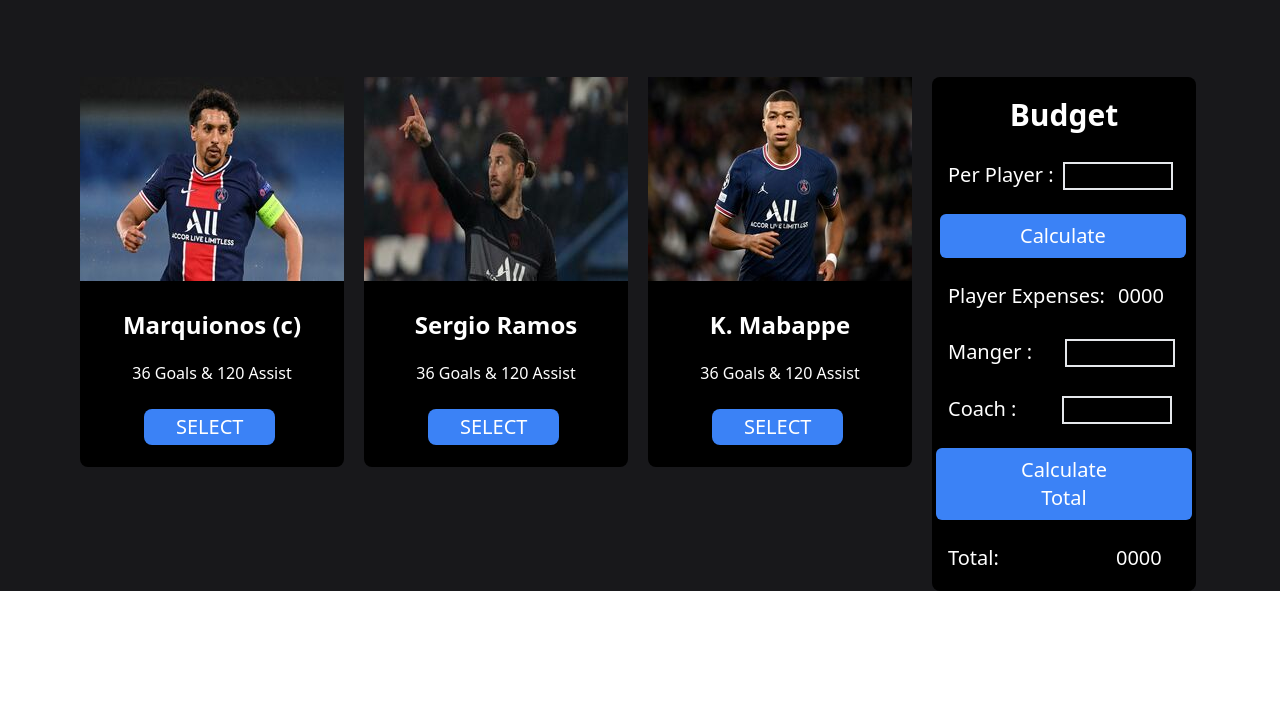
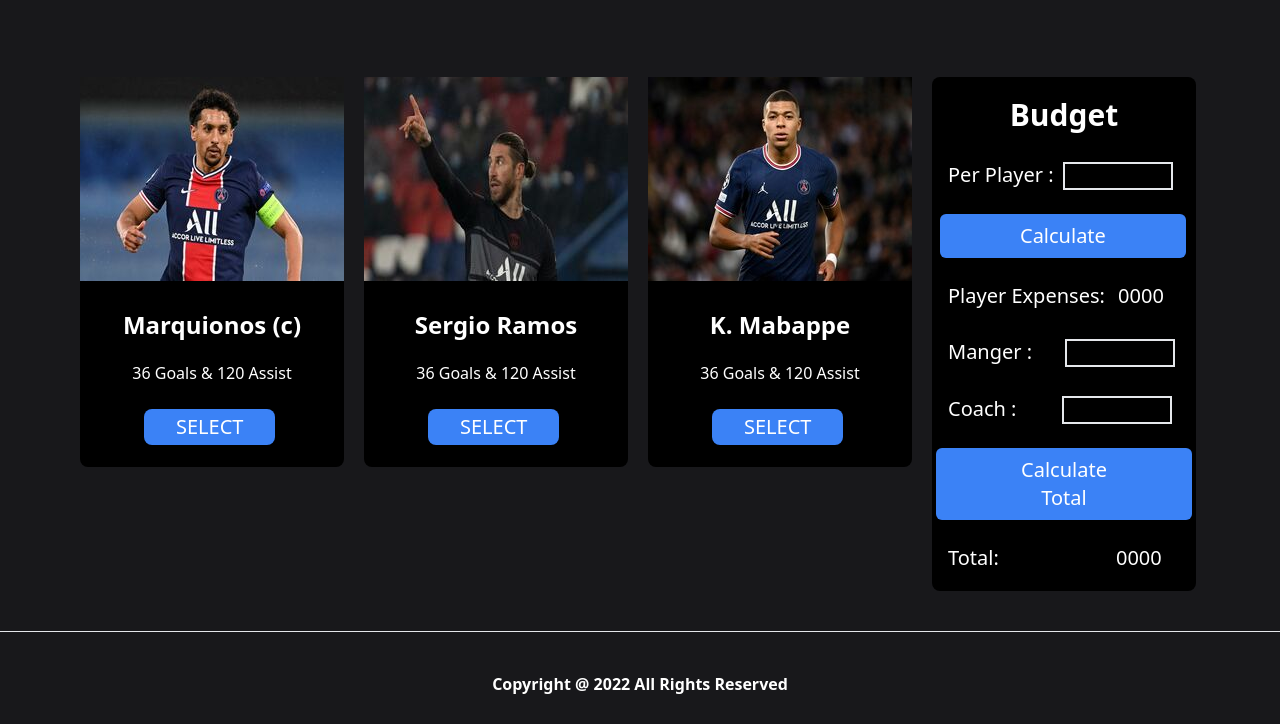
Before and after one commit to Shafayet-Hossain23/select-best-five, a plain HTML site: page index.html in a window 1280 px wide. Shown: the part 954-1678 px from the top of the page. Before the commit the page ends 1545 px from the top, so only its background shows below. Drawn offline with nearby package versions, Linux system fonts and the light colour scheme.

Commit message:
footer-section

```diff
--- a/index.html
+++ b/index.html
@@ -52,6 +52,11 @@
                 </div>
                 <div class="bg-black rounded-lg	" style="width: 264px; height:390px">
                     <h1 class="font-bold text-white text-3xl text-center mt-5">Select V</h1>
+                    <div class="font-senibold text-white text-xl  mt-14 ml-28">
+                        <ol class="" style="list-style:display;">
+
+                        </ol>
+                    </div>
                 </div>
 
             </div>
@@ -104,6 +109,11 @@
                     <h1 class="text-white pl-4 text-xl  ">Total: <span class="pl-28">0000</span></h1>
                 </div>
             </div>
+            <div class="mt-10">
+                <hr>
+                <h1 class="text-white font-semibold  text-center mt-10 pb-7">Copyright @ 2022 All Rights Reserved
+                </h1>
+            </div>
         </section>
     </main>
 </body>
```
